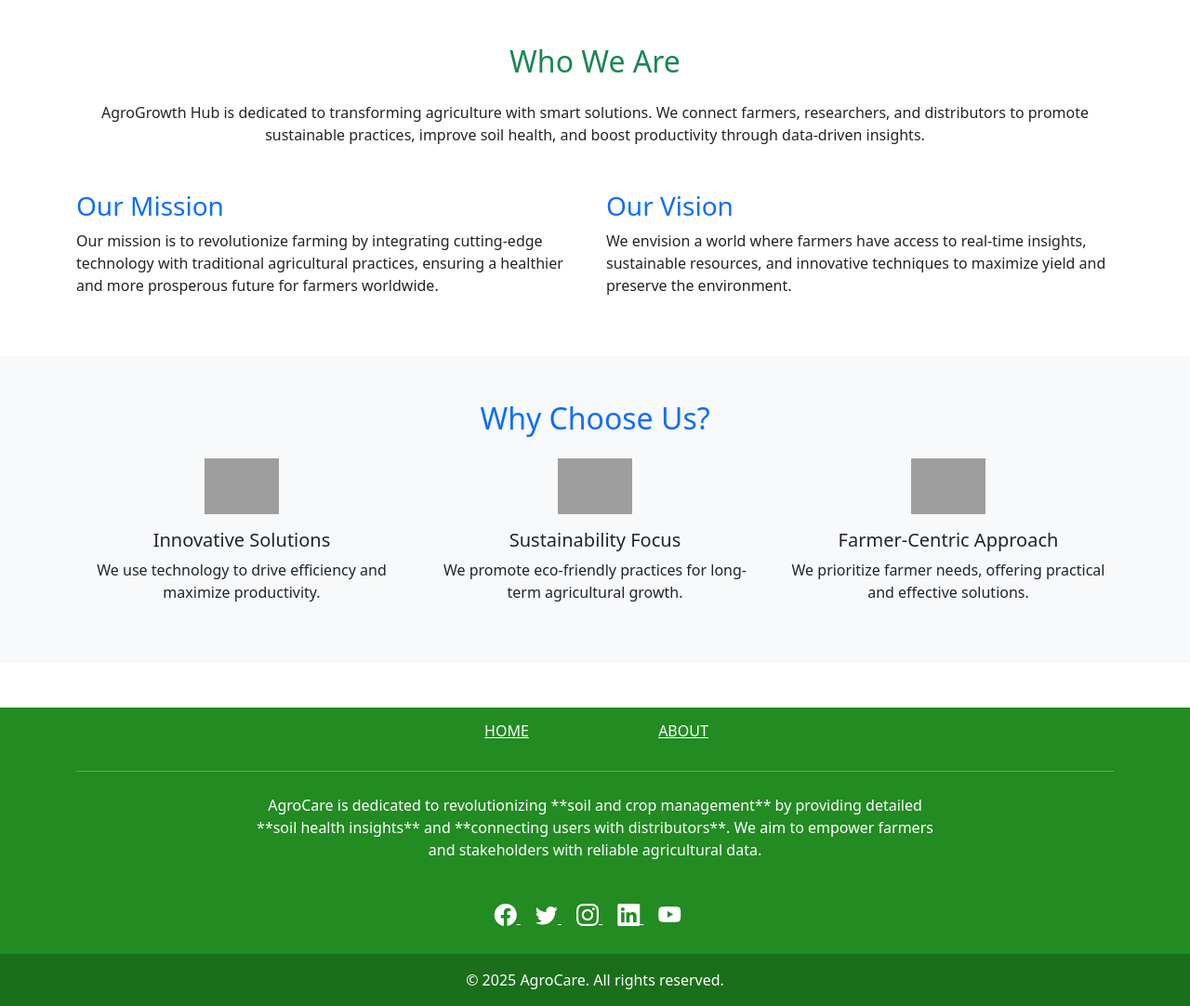
After one commit to likithAswin74/Soil-Crop, a Flask app: page /about in a window 1280 px wide. The commit adds this page. Shown: the part 801-1883 px from the top of the page at 93% size. Run offline with Flask 3, Linux system fonts and the light colour scheme; the visitor is signed in with stand-in values (Sample User, id 1); data comes from the database, SQL or seed files in the repository; some libraries are stand-ins or nearby versions; grey boxes are pictures that could not be loaded.

Commit message:
commited successfully

```diff
--- a/main.py
+++ b/main.py
@@ -497,5 +497,26 @@ def details():
         return render_template('details.html', role=role, distributors=details_db, logged_in=current_user.is_authenticated)
 
 
+@app.route("/about")
+def about():
+    # if the user is not authenticated then show the login and register page
+    if not current_user.is_authenticated:
+        return render_template("landingpage.html")
+
+    # if the user is authenticated then the login and register page should not be shown.
+    # role is used in base.html
+    # contact_admin page rendered. if the user is authenticated then we have current_user. so check current_user with isinstance
+    else:
+        role = None
+        # role is used to show contact_admin for specialist in the index.html. and show the admin name if the role is admin
+        # so it is not used for any thing except this one.
+        if isinstance(current_user, Specialist):
+            role = "specialist"
+        if isinstance(current_user, AdminUser):
+            role = "admin"
+
+    return render_template('about.html', role=role, logged_in=current_user.is_authenticated)
+
+
 if __name__ == "__main__":
     app.run(debug=True)
--- /dev/null
+++ b/templates/about.html
@@ -0,0 +1,65 @@
+{% extends "base.html" %}
+{% block content %}
+
+<!-- About Us Hero Section -->
+<header class="hero-section text-white text-center d-flex align-items-center justify-content-center vh-50 w-100"
+        style="background: url('https://images.unsplash.com/photo-1600679562644-669b59b5b252') center/cover no-repeat;">
+  <div class="container">
+    <h1 class="display-4">About AgroGrowth Hub</h1>
+    <p class="lead">Empowering sustainable agriculture through technology and innovation.</p>
+  </div>
+</header>
+
+<!-- About Content Section -->
+<section class="py-5">
+  <div class="container">
+    <h2 class="text-center text-success mb-4">Who We Are</h2>
+    <p class="text-center">
+      AgroGrowth Hub is dedicated to transforming agriculture with smart solutions. We connect farmers, researchers, and distributors
+      to promote sustainable practices, improve soil health, and boost productivity through data-driven insights.
+    </p>
+
+    <div class="row mt-5">
+      <div class="col-md-6">
+        <h3 class="text-primary">Our Mission</h3>
+        <p>
+          Our mission is to revolutionize farming by integrating cutting-edge technology with traditional agricultural practices,
+          ensuring a healthier and more prosperous future for farmers worldwide.
+        </p>
+      </div>
+      <div class="col-md-6">
+        <h3 class="text-primary">Our Vision</h3>
+        <p>
+          We envision a world where farmers have access to real-time insights, sustainable resources, and innovative techniques to maximize yield
+          and preserve the environment.
+        </p>
+      </div>
+    </div>
+  </div>
+</section>
+
+<!-- Why Choose Us Section -->
+<section class="py-5 bg-light">
+  <div class="container">
+    <h2 class="text-center text-primary mb-4">Why Choose Us?</h2>
+    <div class="row">
+      <div class="col-md-4 text-center">
+        <img src="https://cdn-icons-png.flaticon.com/512/1041/1041886.png" width="80">
+        <h5 class="mt-3">Innovative Solutions</h5>
+        <p>We use technology to drive efficiency and maximize productivity.</p>
+      </div>
+      <div class="col-md-4 text-center">
+        <img src="https://cdn-icons-png.flaticon.com/512/2942/2942134.png" width="80">
+        <h5 class="mt-3">Sustainability Focus</h5>
+        <p>We promote eco-friendly practices for long-term agricultural growth.</p>
+      </div>
+      <div class="col-md-4 text-center">
+        <img src="https://cdn-icons-png.flaticon.com/512/3209/3209882.png" width="80">
+        <h5 class="mt-3">Farmer-Centric Approach</h5>
+        <p>We prioritize farmer needs, offering practical and effective solutions.</p>
+      </div>
+    </div>
+  </div>
+</section>
+
+{% endblock %}
--- a/templates/base.html
+++ b/templates/base.html
@@ -44,10 +44,7 @@
             <a class="nav-link active" href="{{ url_for('home', role=role) }}">Home</a>
           </li>
           <li class="nav-item">
-            <a class="nav-link" href="#">About</a>
-          </li>
-          <li class="nav-item">
-            <a class="nav-link" href="#">Services</a>
+            <a class="nav-link" href="{{ url_for('about') }}">About</a>
           </li>
 
           {% if role == 'specialist' %}
@@ -68,9 +65,7 @@
   </nav>
 
 
-
   {% block content %} {% endblock %}
-
 
 
   <!-- Scroll-to-Top Button -->
@@ -92,24 +87,14 @@
           </div>
           <div class="col-md-2">
             <h6 class="text-uppercase font-weight-bold">
-              <a href="#about" class="text-white">About</a>
+              <a href="{{ url_for('about') }}" class="text-white">About</a>
             </h6>
           </div>
-          <div class="col-md-2">
-            <h6 class="text-uppercase font-weight-bold">
-              <a href="#services" class="text-white">Services</a>
-            </h6>
-          </div>
-          <div class="col-md-2">
-            <h6 class="text-uppercase font-weight-bold">
-              <a href="#contact" class="text-white">Contact</a>
-            </h6>
-          </div>
+
         </div>
       </section>
 
       <hr class="my-4" />
-
       <section class="mb-4">
         <div class="row d-flex justify-content-center">
           <div class="col-lg-8">
```
